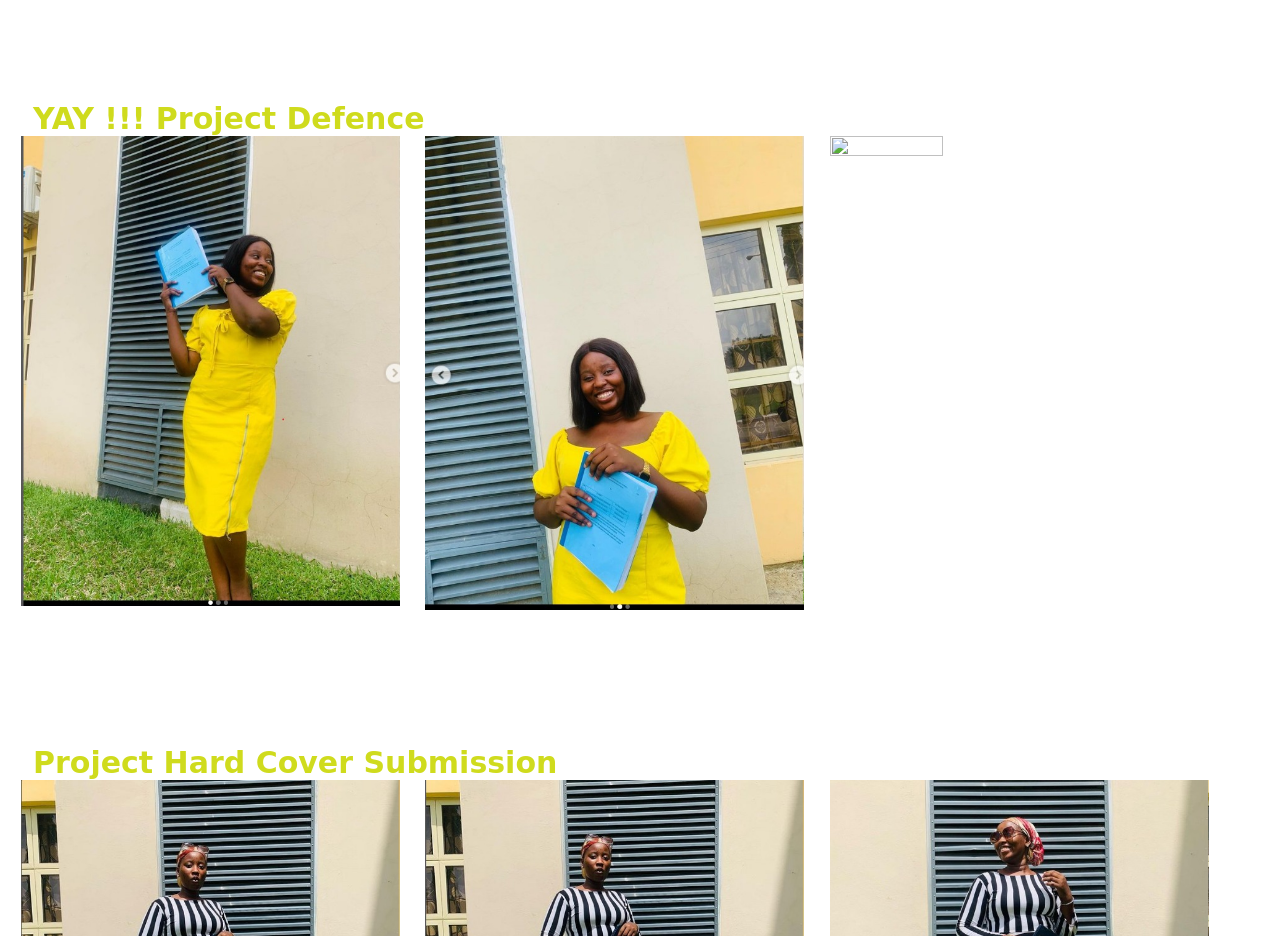
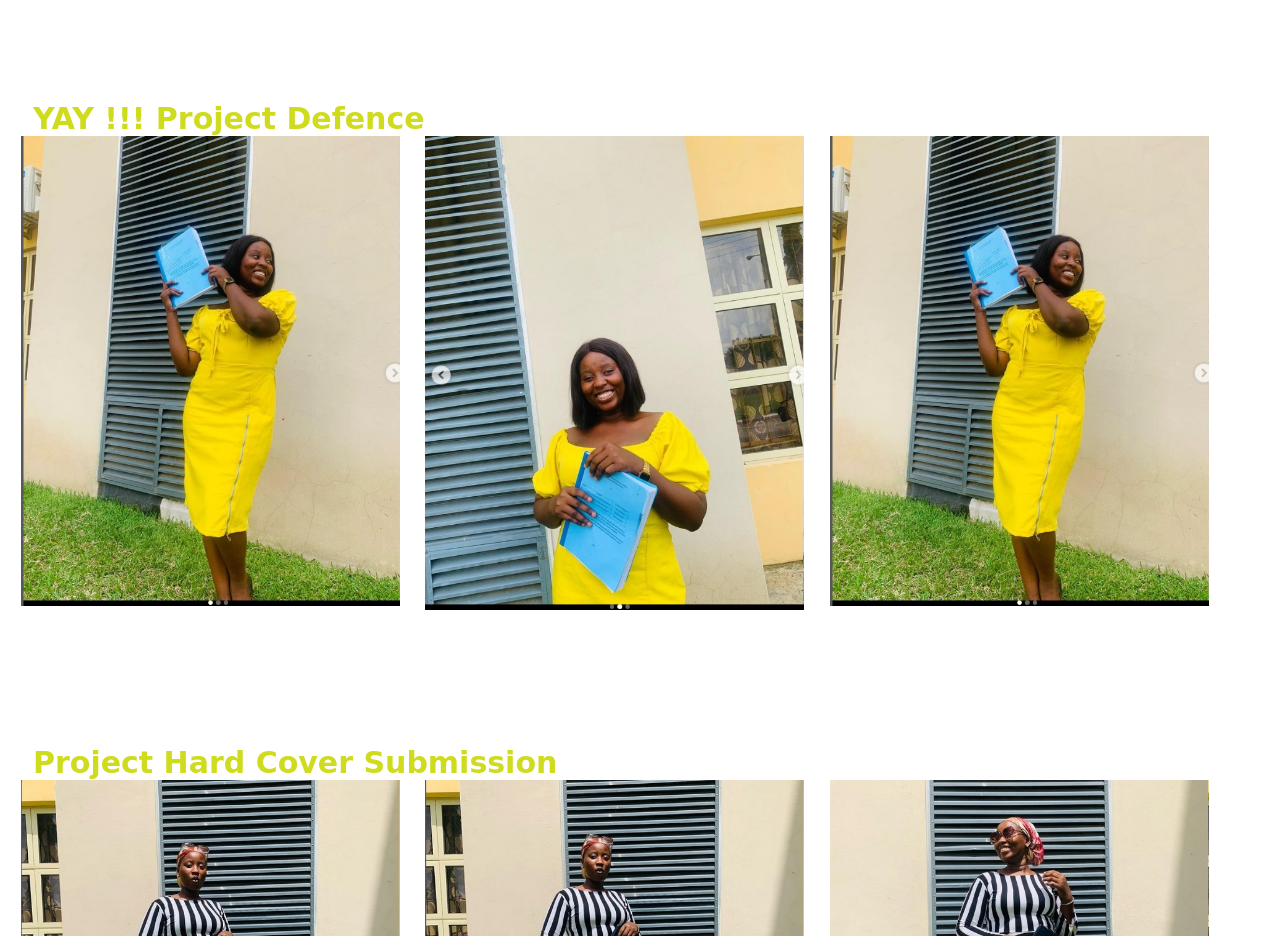
Before and after one commit to OpeSZN/Blog, a plain HTML site: page index.html in a window 1280 px wide. Shown: the part 3140-4076 px from the top of the page. Drawn offline with Linux system fonts and the light colour scheme; files whose address does not match are found by name; a web font is replaced by a local one.

Commit message:
Update index.html

```diff
--- a/index.html
+++ b/index.html
@@ -63,7 +63,7 @@
        <div class="Ankara"><br><br><br><br><br>YAY !!! Project Defence</div>
       <img class="imgh2" src="https://github.com/OpeSZN/Blog/blob/main/jpeg/defence%202.jpeg?raw=true" alt="">
       <img class="imgh2" src="https://github.com/OpeSZN/Blog/blob/main/jpeg/defence%203.jpeg?raw=true" alt="">
-      <img class="imgh2" src="" alt="">
+      <img class="imgh2" src="https://github.com/OpeSZN/Blog/blob/main/jpeg/defence.jpeg?raw=true" alt="">
       <br><br><br><br><br> <br><br><br><br><br><br><br><br><br><br>
       <br><br><br><br><br><br><br><br>
        <div class="Ankara"><br><br><br><br><br>Project Hard Cover Submission</div>
```
